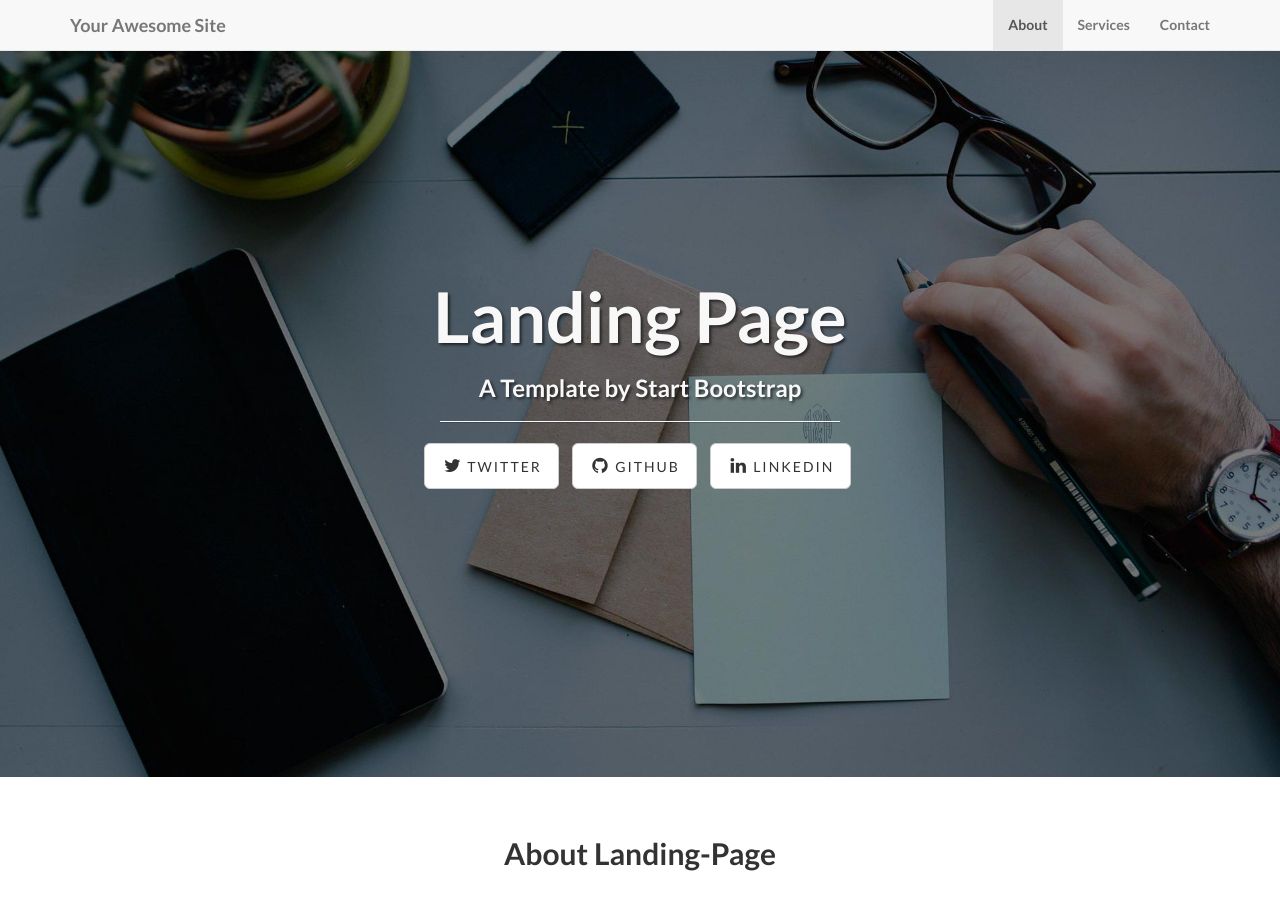
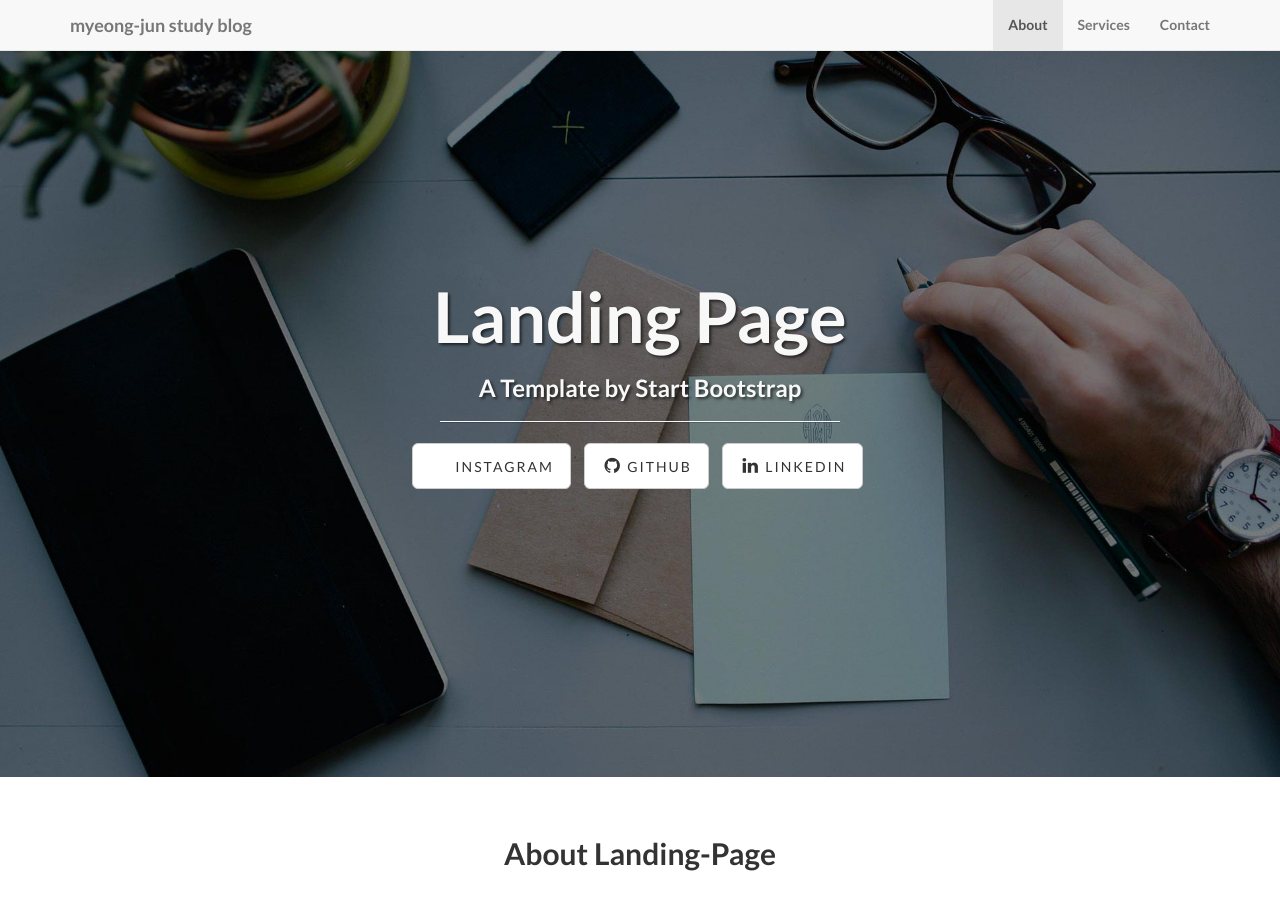
Before and after one commit to myeong-jun/myeong-jun.github.io, a Jekyll site: the page built from index.html, in a window 1280 px wide and 900 px high. Built offline with Jekyll 4.4.1, drawn with Linux system fonts in a browser that asks for light colours.

Commit message:
Update _config.yml

```diff
--- a/_config.yml
+++ b/_config.yml
@@ -3,7 +3,7 @@
 # ----------------------- #
 
 url: http://yoursite.com
-title: Your Awesome Site
+title: myeong-jun study blog
 email: your-email@domain.com
 author: Your Name
 description: > # "Write an awesome description for your new site here.
@@ -26,10 +26,10 @@ permalink: pretty
 # ----------------------- #
 
 social:
-  - title: twitter
-    url: https://twitter.com/SBootstrap
+  - title: Instagram
+    url: https://www.instagram.com/maypaul1/?hl=ko
   - title: github
-    url: https://github.com/IronSummitMedia/startbootstrap
+    url: https://github.com
   - title: linkedin
     url:
 
```
